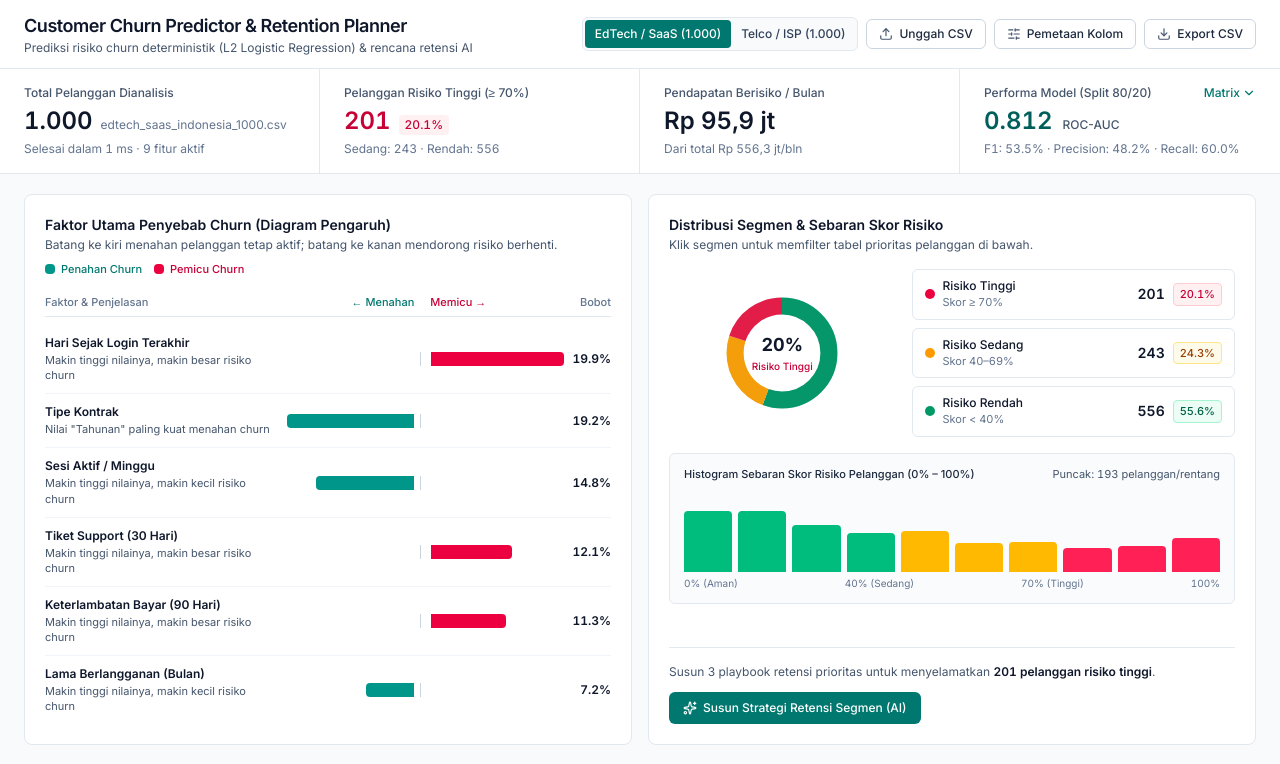
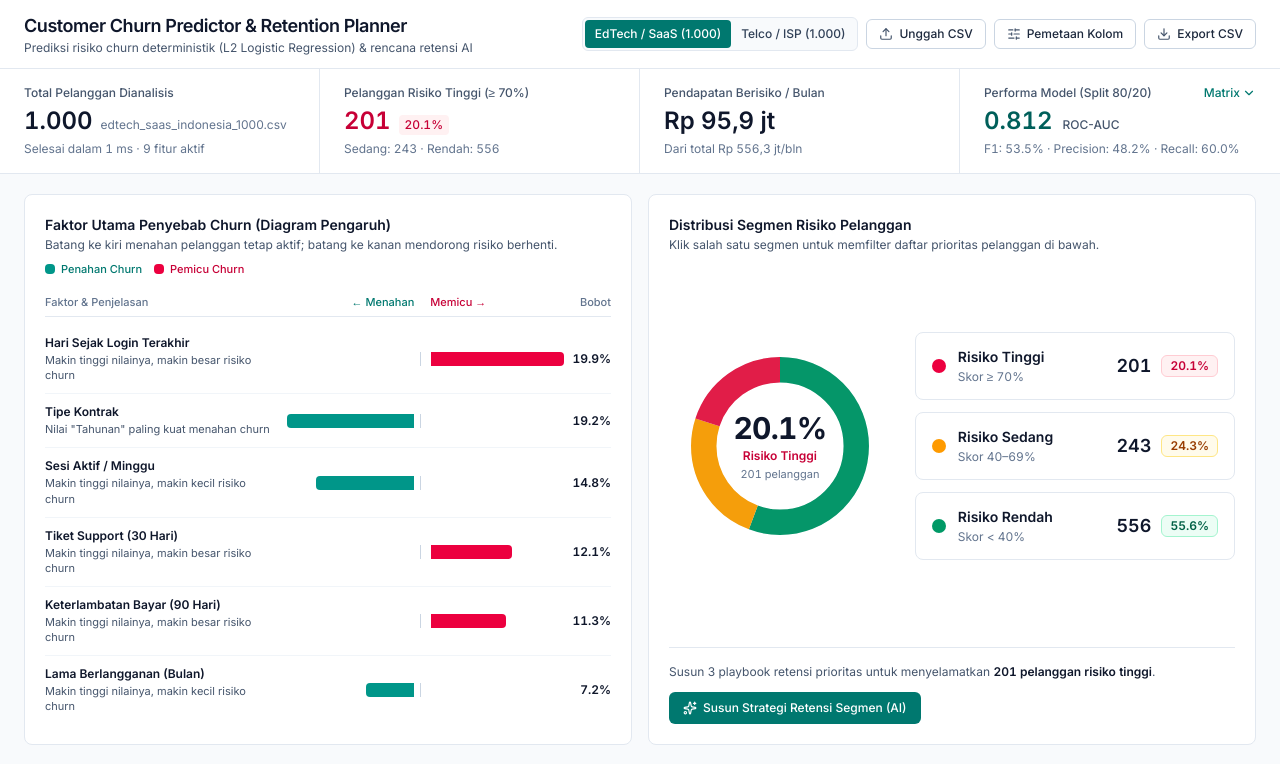
Before and after one commit to Ridho-h/ruangguru-churn-predictor, a Next.js app in the folder web/: page / in a window 1280 px wide. Shown: the top 764 px of the page. Built offline with nearby package versions, Linux system fonts and the light colour scheme.

Commit message:
ui: remove histogram and enlarge segment donut chart with clearer labels

```diff
--- a/web/src/components/InsightPanels.tsx
+++ b/web/src/components/InsightPanels.tsx
@@ -1,6 +1,5 @@
 "use client";
 
-import { useMemo } from "react";
 import { Loader2, Sparkles } from "lucide-react";
 import type {
   ChurnAnalysisReport,
@@ -32,24 +31,8 @@ export function InsightPanels({
   const maxImp = Math.max(1, ...topFeatures.map((f) => f.importancePct));
   const total = Math.max(1, report.totalCustomers);
 
-  // 10-bin histogram of customer churn probability (0-10%, 10-20%, ..., 90-100%)
-  const histogram = useMemo(() => {
-    const bins = Array.from({ length: 10 }, (_, idx) => ({
-      label: `${idx * 10}-${idx === 9 ? 100 : (idx + 1) * 10}%`,
-      shortLabel: `${idx * 10}%`,
-      count: 0,
-      segment: (idx >= 7 ? "High" : idx >= 4 ? "Medium" : "Low") as RiskSegment,
-    }));
-    for (const c of report.customers) {
-      const binIdx = Math.min(9, Math.max(0, Math.floor(c.churnProbability / 10)));
-      bins[binIdx].count += 1;
-    }
-    const maxBin = Math.max(1, ...bins.map((b) => b.count));
-    return { bins, maxBin };
-  }, [report.customers]);
-
-  // SVG Donut math (radius = 44, circumference = 2 * PI * 44 ≈ 276.46)
-  const radius = 44;
+  // Larger SVG Donut math (viewBox 180x180, radius = 66, circumference = 2 * PI * 66)
+  const radius = 66;
   const circumference = 2 * Math.PI * radius;
   const highFrac = report.segments.highCount / total;
   const medFrac = report.segments.mediumCount / total;
@@ -71,7 +54,7 @@ export function InsightPanels({
     {
       key: "High",
       label: "Risiko Tinggi",
-      range: "≥ 70%",
+      range: "Skor ≥ 70%",
       count: report.segments.highCount,
       pct: highFrac * 100,
       dotClass: "bg-rose-600",
@@ -80,7 +63,7 @@ export function InsightPanels({
     {
       key: "Medium",
       label: "Risiko Sedang",
-      range: "40–69%",
+      range: "Skor 40–69%",
       count: report.segments.mediumCount,
       pct: medFrac * 100,
       dotClass: "bg-amber-500",
@@ -89,7 +72,7 @@ export function InsightPanels({
     {
       key: "Low",
       label: "Risiko Rendah",
-      range: "< 40%",
+      range: "Skor < 40%",
       count: report.segments.lowCount,
       pct: lowFrac * 100,
       dotClass: "bg-emerald-600",
@@ -194,16 +177,16 @@ export function InsightPanels({
         </div>
       </div>
 
-      {/* Right: Donut Chart + Churn Probability Histogram + AI Segment Playbook */}
+      {/* Right: Enlarged Donut Chart + Segment Breakdown + AI Segment Playbook */}
       <div className="flex flex-col justify-between rounded-lg border border-slate-200 bg-white p-5 lg:col-span-6">
-        <div>
+        <div className="flex flex-1 flex-col">
           <div className="flex items-baseline justify-between gap-2">
             <div>
               <h2 className="text-sm font-semibold text-slate-900">
-                Distribusi Segmen &amp; Sebaran Skor Risiko
+                Distribusi Segmen Risiko Pelanggan
               </h2>
               <p className="mt-0.5 text-xs text-slate-600">
-                Klik segmen untuk memfilter tabel prioritas pelanggan di bawah.
+                Klik salah satu segmen untuk memfilter daftar prioritas pelanggan di bawah.
               </p>
             </div>
             {activeSegmentFilter !== "All" && (
@@ -217,70 +200,73 @@ export function InsightPanels({
             )}
           </div>
 
-          {/* Visual Row: SVG Donut + Interactive Legend */}
-          <div className="mt-4 grid grid-cols-1 items-center gap-4 sm:grid-cols-12">
+          {/* Enlarged Donut + Spacious Segment Cards */}
+          <div className="my-auto grid grid-cols-1 items-center gap-6 py-5 sm:grid-cols-12">
             <div className="flex items-center justify-center sm:col-span-5">
-              <div className="relative h-32 w-32">
+              <div className="relative h-48 w-48 sm:h-52 sm:w-52">
                 <svg
-                  viewBox="0 0 120 120"
+                  viewBox="0 0 180 180"
                   className="h-full w-full -rotate-90"
                   role="img"
                   aria-label="Diagram donat distribusi segmen risiko churn"
                 >
                   <circle
-                    cx="60"
-                    cy="60"
+                    cx="90"
+                    cy="90"
                     r={radius}
                     fill="none"
                     stroke="#f1f5f9"
-                    strokeWidth="16"
+                    strokeWidth="22"
                   />
                   {/* Low Risk (Emerald) */}
                   <circle
-                    cx="60"
-                    cy="60"
+                    cx="90"
+                    cy="90"
                     r={radius}
                     fill="none"
                     stroke="#059669"
-                    strokeWidth="16"
+                    strokeWidth="22"
                     strokeDasharray={`${lowLen} ${circumference}`}
                     strokeDashoffset={0}
                   />
                   {/* Medium Risk (Amber) */}
                   <circle
-                    cx="60"
-                    cy="60"
+                    cx="90"
+                    cy="90"
                     r={radius}
                     fill="none"
                     stroke="#f59e0b"
-                    strokeWidth="16"
+                    strokeWidth="22"
                     strokeDasharray={`${medLen} ${circumference}`}
                     strokeDashoffset={-lowLen}
                   />
                   {/* High Risk (Rose) */}
                   <circle
-                    cx="60"
-                    cy="60"
+                    cx="90"
+                    cy="90"
                     r={radius}
                     fill="none"
                     stroke="#e11d48"
-                    strokeWidth="16"
+                    strokeWidth="22"
                     strokeDasharray={`${highLen} ${circumference}`}
                     strokeDashoffset={-(lowLen + medLen)}
                   />
                 </svg>
                 <div className="pointer-events-none absolute inset-0 flex flex-col items-center justify-center text-center">
-                  <span className="tabular-nums text-lg font-bold text-slate-900">
-                    {(highFrac * 100).toFixed(0)}%
+                  <span className="tabular-nums text-3xl font-bold tracking-tight text-slate-900">
+                    {(highFrac * 100).toFixed(1)}%
                   </span>
-                  <span className="text-[10px] font-medium text-rose-700">
+                  <span className="mt-0.5 text-xs font-semibold text-rose-700">
                     Risiko Tinggi
+                  </span>
+                  <span className="mt-0.5 text-[11px] text-slate-500 tabular-nums">
+                    {report.segments.highCount.toLocaleString("id-ID")} pelanggan
                   </span>
                 </div>
               </div>
             </div>
 
-            <div className="space-y-2 sm:col-span-7">
+            <div className="space-y-3 sm:col-span-7">
               {segRows.map((s) => {
                 const isSelected = activeSegmentFilter === s.key;
                 return (
@@ -290,29 +276,29 @@ export function InsightPanels({
                     onClick={() =>
                       onSelectSegmentFilter(isSelected ? "All" : s.key)
                     }
-                    className={`flex w-full items-center justify-between rounded-md border px-3 py-2 text-left transition-colors focus-visible:outline-2 focus-visible:outline-offset-1 focus-visible:outline-teal-700 ${
+                    className={`flex w-full items-center justify-between rounded-lg border px-4 py-3.5 text-left transition-colors focus-visible:outline-2 focus-visible:outline-offset-1 focus-visible:outline-teal-700 ${
                       isSelected
                         ? "border-slate-900 bg-slate-50 ring-1 ring-slate-900"
                         : "border-slate-200 bg-white hover:bg-slate-50"
                     }`}
                   >
-                    <div className="flex items-center gap-2">
-                      <span className={`h-2.5 w-2.5 rounded-full ${s.dotClass}`} />
+                    <div className="flex items-center gap-3">
+                      <span className={`h-3.5 w-3.5 rounded-full ${s.dotClass}`} />
                       <div>
-                        <div className="text-xs font-medium text-slate-900">
+                        <div className="text-sm font-semibold text-slate-900">
                           {s.label}
                         </div>
-                        <div className="text-[11px] text-slate-500 tabular-nums">
-                          Skor {s.range}
+                        <div className="mt-0.5 text-xs text-slate-500 tabular-nums">
+                          {s.range}
                         </div>
                       </div>
                     </div>
-                    <div className="flex items-center gap-2 tabular-nums">
-                      <span className="text-sm font-semibold text-slate-900">
+                    <div className="flex items-center gap-2.5 tabular-nums">
+                      <span className="text-lg font-semibold text-slate-900">
                         {s.count.toLocaleString("id-ID")}
                       </span>
                       <span
-                        className={`rounded border px-1.5 py-0.5 text-[11px] font-medium ${s.badgeClass}`}
+                        className={`rounded-md border px-2 py-0.5 text-xs font-semibold ${s.badgeClass}`}
                       >
                         {s.pct.toFixed(1)}%
                       </span>
@@ -322,60 +308,10 @@ export function InsightPanels({
               })}
             </div>
           </div>
-
-          {/* 10-Bin Churn Probability Histogram */}
-          <div className="mt-4 rounded-md border border-slate-200 bg-slate-50/70 px-3.5 py-3">
-            <div className="flex items-center justify-between text-[11px] text-slate-600">
-              <span className="font-medium text-slate-800">
-                Histogram Sebaran Skor Risiko Pelanggan (0% – 100%)
-              </span>
-              <span className="tabular-nums">
-                Puncak: {histogram.maxBin} pelanggan/rentang
-              </span>
-            </div>
-            <div className="mt-2.5 flex h-20 items-end gap-1.5">
-              {histogram.bins.map((bin) => {
-                const heightPct = Math.max(
-                  6,
-                  Math.round((bin.count / histogram.maxBin) * 100),
-                );
-                const barColor =
-                  bin.segment === "High"
-                    ? "bg-rose-500 hover:bg-rose-600"
-                    : bin.segment === "Medium"
-                      ? "bg-amber-400 hover:bg-amber-500"
-                      : "bg-emerald-500 hover:bg-emerald-600";
-
-                return (
-                  <button
-                    key={bin.label}
-                    type="button"
-                    onClick={() => onSelectSegmentFilter(bin.segment)}
-                    title={`Skor ${bin.label}: ${bin.count} pelanggan`}
-                    className="group flex h-full flex-1 flex-col items-center justify-end gap-1"
-                  >
-                    <span className="text-[10px] font-medium text-slate-600 opacity-0 transition-opacity group-hover:opacity-100 tabular-nums">
-                      {bin.count}
-                    </span>
-                    <div
-                      className={`w-full rounded-t transition-all ${barColor}`}
-                      style={{ height: `${heightPct}%` }}
-                    />
-                  </button>
-                );
-              })}
-            </div>
-            <div className="mt-1 flex justify-between text-[10px] text-slate-500 tabular-nums">
-              <span>0% (Aman)</span>
-              <span>40% (Sedang)</span>
-              <span>70% (Tinggi)</span>
-              <span>100%</span>
-            </div>
-          </div>
         </div>
 
         {/* AI Segment Playbook Trigger */}
-        <div className="mt-4 border-t border-slate-200 pt-4">
+        <div className="mt-2 border-t border-slate-200 pt-4">
           <div className="flex flex-wrap items-center justify-between gap-3">
             <div className="text-xs text-slate-600">
               Susun 3 playbook retensi prioritas untuk menyelamatkan{" "}
```
